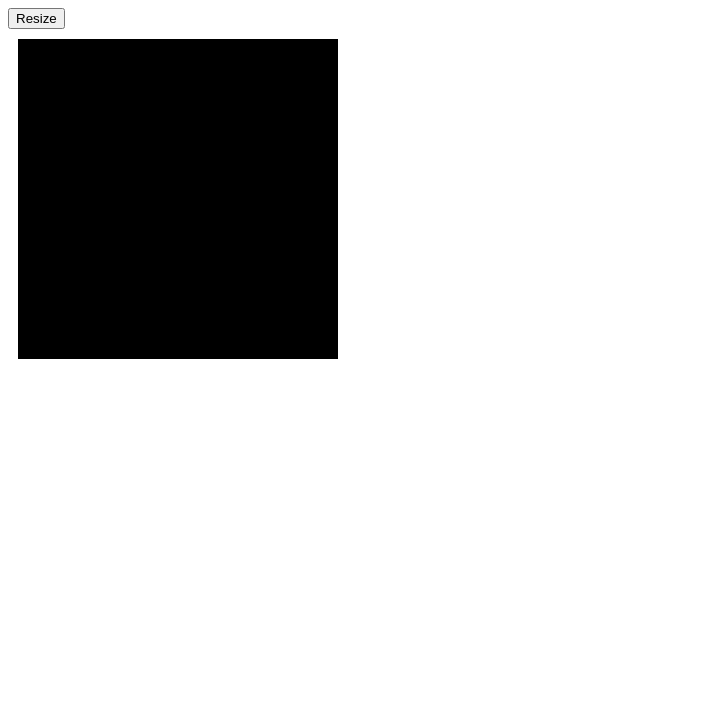
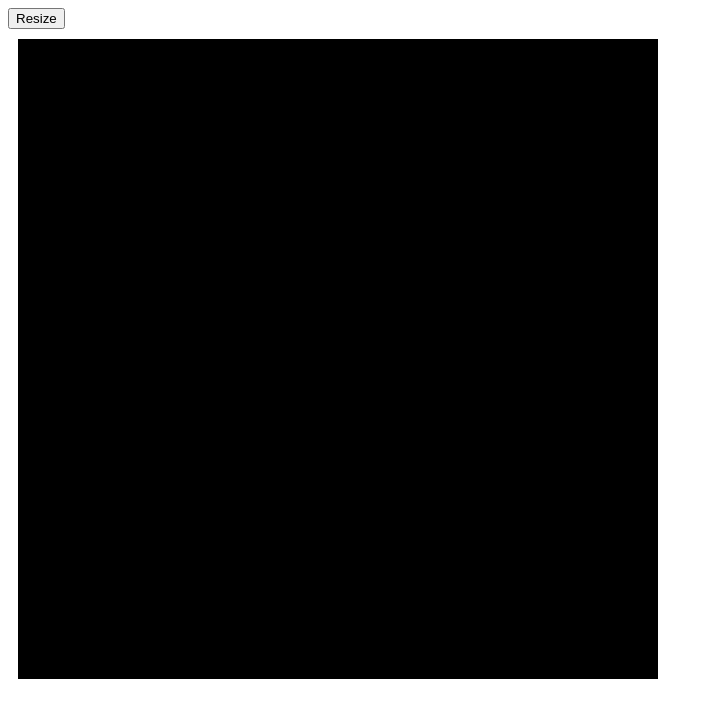
Before and after one commit to totekits/odin-sketch, a plain HTML site: page index.html in a window 1280 px wide. Shown: the whole page, without its empty margins (0-713 px from the left). Drawn offline with Linux system fonts and the light colour scheme.

Commit message:
Finish the script

```diff
--- a/script.js
+++ b/script.js
@@ -1,14 +1,23 @@
 const gridContainer = document.getElementById('grid-container');
 const button = document.getElementById('resize');
 
-const rows = 16;
-const cols = 16;
+const maxGridSize = 100;
 
-for (let i = 0; i < rows; i++) {
-    for (let j = 0; j < cols; j++) {
-        const square = document.createElement('div');
-        square.classList.add('square');
-        gridContainer.append(square);
+let gridSize = 16;
+
+function createGrid() {
+    gridContainer.innerHTML = '';
+
+    const squareSize = 640 / gridSize;
+
+    gridSize = Math.min(gridSize, maxGridSize);
+
+    for (let i = 0; i < gridSize * gridSize; i++) {
+        const square = document.createElement("div");
+        square.classList.add("square");
+        square.style.width = `${squareSize}px`;
+        square.style.height = `${squareSize}px`;
+        gridContainer.appendChild(square);
     }
 }
 
@@ -20,7 +29,16 @@ function handleHover(event) {
 
 function promptForNewSize(event) {
     const newSize = prompt('Enter the number of squares per side for the new grid:')
+
+    if (!isNaN(newSize) && newSize > 0 && newSize <= 100) {
+        gridSize = parseInt(newSize);
+        createGrid();
+    } else {
+        alert('Please enter a positive number between 1-100')
+    }
 }
 
 gridContainer.addEventListener('mouseover', handleHover);
 button.addEventListener('click', promptForNewSize);
+
+createGrid();
--- a/style.css
+++ b/style.css
@@ -1,13 +1,11 @@
 #grid-container {
-    width: 320px;
-    height: 320px;
+    width: 640px;
+    height: 640px;
     margin: 10px;
     display: flex;
     flex-wrap: wrap;
 }
 
 .square {
-    width: 20px;
-    height: 20px;
     background-color: black;
 }
```
